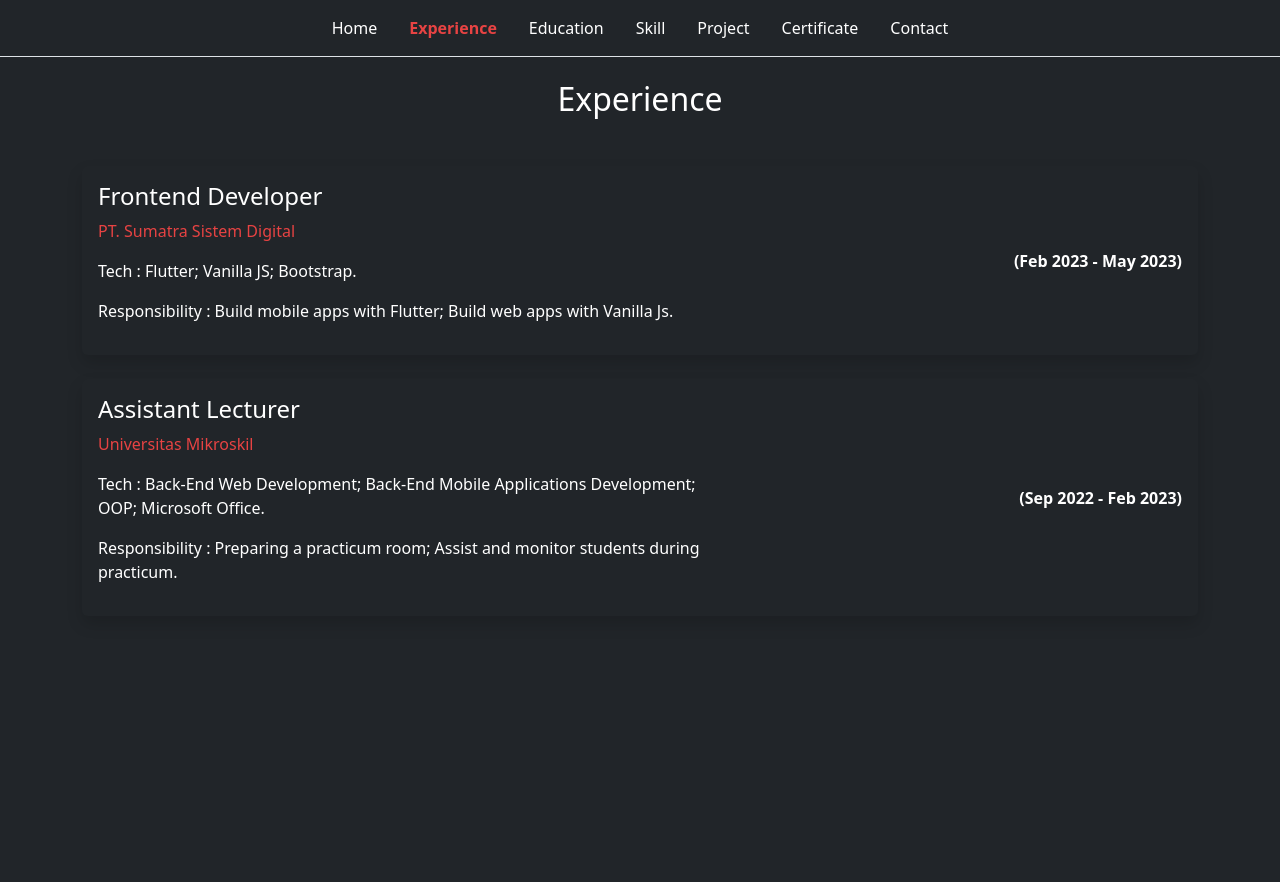
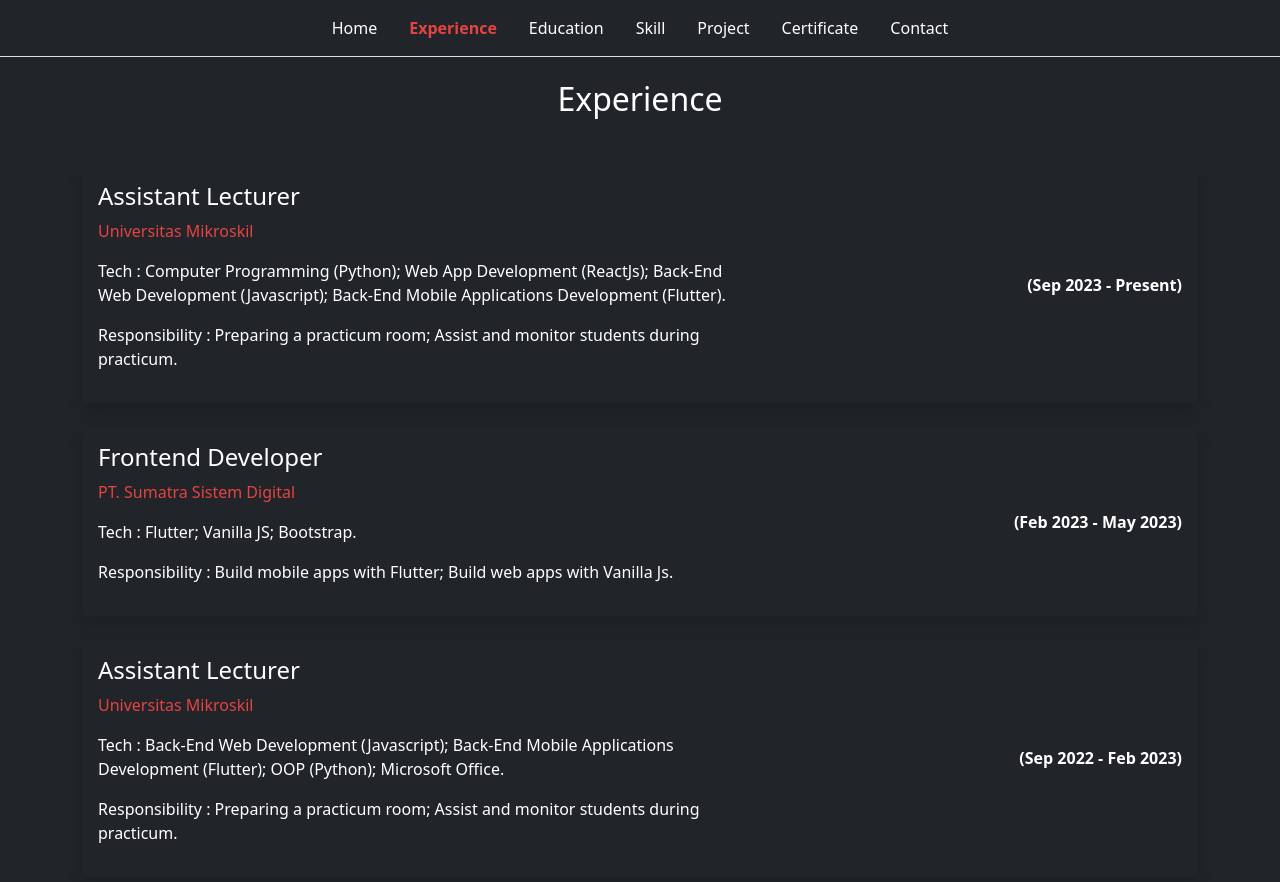
Before and after one commit to ardisyahputra12/ardisyahputra12, a React (Create React App) app: page /experience in a window 1280 px wide. Shown: the top 882 px of the page. Before the commit the page ends 800 px from the top, so only its background shows below. Built offline with nearby package versions, Linux system fonts and the light colour scheme.

Commit message:
update experience and certificate data

```diff
--- a/src/data/certificate.data.js
+++ b/src/data/certificate.data.js
@@ -135,4 +135,12 @@ export const certificates = [
     img: 'dicoding-FE-fundamental.png',
     url: 'https://www.dicoding.com/certificates/JMZV12513XN9',
   },
+  {
+    id: 18,
+    organization: 'Dicoding',
+    title: 'Memulai Dasar Pemrograman untuk Menjadi Pengembang Software',
+    year: 'Sep 2023 - Sep 2026',
+    img: 'dicoding-FE-fundamental.png',
+    url: 'https://www.dicoding.com/certificates/EYX4Y65OOZDL',
+  },
 ]
--- a/src/data/experience.data.js
+++ b/src/data/experience.data.js
@@ -4,7 +4,7 @@ export const experiences = [
     organization: 'Universitas Mikroskil',
     title: 'Assistant Lecturer',
     year: 'Sep 2022 - Feb 2023',
-    other: 'Tech : Back-End Web Development; Back-End Mobile Applications Development; OOP; Microsoft Office.',
+    other: 'Tech : Back-End Web Development (Javascript); Back-End Mobile Applications Development (Flutter); OOP (Python); Microsoft Office.',
     other2: 'Responsibility : Preparing a practicum room; Assist and monitor students during practicum.',
   },
   {
@@ -15,4 +15,12 @@ export const experiences = [
     other: 'Tech : Flutter; Vanilla JS; Bootstrap.',
     other2: 'Responsibility : Build mobile apps with Flutter; Build web apps with Vanilla Js.',
   },
+  {
+    id: 3,
+    organization: 'Universitas Mikroskil',
+    title: 'Assistant Lecturer',
+    year: 'Sep 2023 - Present',
+    other: 'Tech : Computer Programming (Python); Web App Development (ReactJs); Back-End Web Development (Javascript); Back-End Mobile Applications Development (Flutter).',
+    other2: 'Responsibility : Preparing a practicum room; Assist and monitor students during practicum.',
+  },
 ]
```
